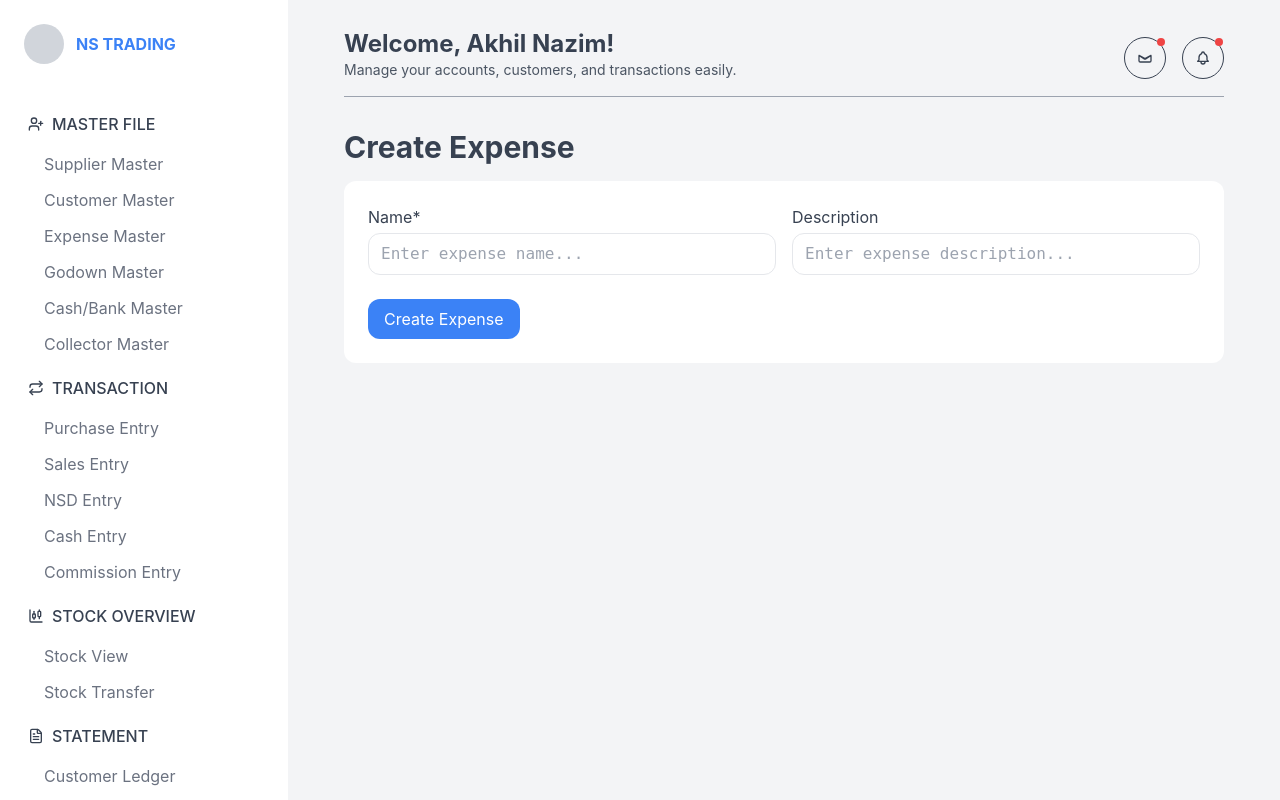
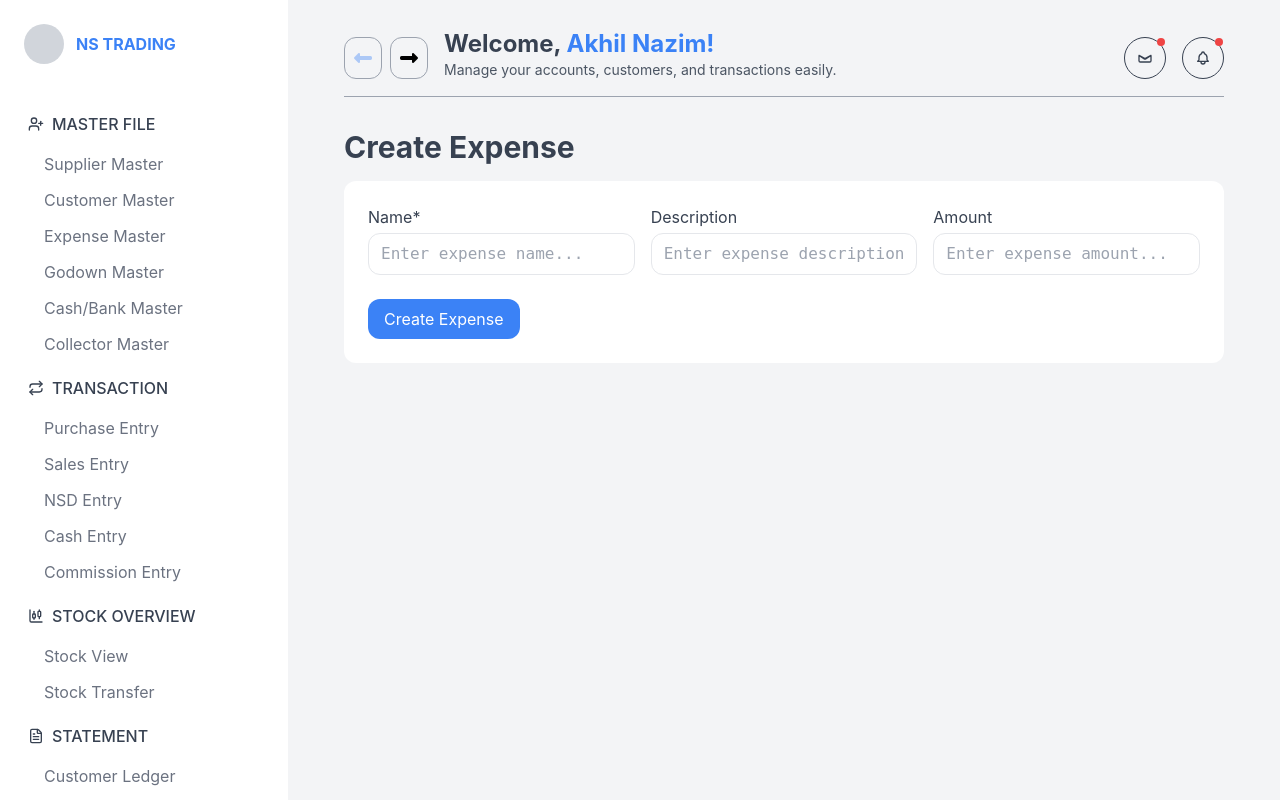
Before and after one commit to Nihal-a/AccuFlow, a Django app: page /expenses/create/ in a window 1280 px wide. Run offline with Django 5.2, Linux system fonts and the light colour scheme; some libraries are stand-ins or nearby versions.

Commit message:
notification, back button

```diff
--- a/accuflow/core/models.py
+++ b/accuflow/core/models.py
@@ -35,6 +35,9 @@ class Expenses(models.Model):
     category  = models.TextField(blank=True,null=True)
     expenseId = models.TextField(blank=True,null=True)
     description = models.TextField(blank=True,null=True)
+    amount = models.FloatField(default=0)
+    created_at = models.DateTimeField(auto_now_add=True,blank=True,null=True)
+    is_active = models.BooleanField(default=True)
 
     def __str__(self):
         return self.category
--- a/accuflow/expenses/views.py
+++ b/accuflow/expenses/views.py
@@ -16,9 +16,13 @@ class AddExpenseView(View):
     def post(self,request):
         name = request.POST.get('name')
         description = request.POST.get('description')
+        amount = request.POST.get('amount',0)
+        if amount == '':
+            amount = 0
         Expenses.objects.create(
             category=name,
             description=description,
+            amount=amount
         )
         return redirect('expenses')
 
@@ -38,5 +42,6 @@ class UpdateExpenseView(View):
         expense = get_object_or_404(Expenses, id=expense_id)
         expense.category = request.POST.get('name')
         expense.description = request.POST.get('description')
+        expense.amount = request.POST.get('amount',0)
         expense.save()
         return redirect('expenses')
--- a/accuflow/static/js/main.js
+++ b/accuflow/static/js/main.js
@@ -1,5 +1,7 @@
 
 function navActive(id) {
+  $('.nav-link').removeClass('active');
+  console.log('object')
     $('#'+id).addClass('active');
 }
 
@@ -83,5 +85,31 @@ $('td').on('click', function() {
   } else {
     selectedTag = selectedTag.filter(id => id !== rowId);
   }
+  console.log(selectedTag)
+});
 
+
+
+
+function isBackAvailable() {
+  if (document.referrer === "") return false;
+  if (!document.referrer.startsWith("http://127.0.0.1:8000")) return false;
+
+  return true;
+}
+
+function goBack() {
+  if (isBackAvailable()) {
+    history.go(-1);
+  }
+}
+
+function goNext() {
+  history.go(1);
+}
+
+$(document).ready(function () {
+  if (!isBackAvailable()) {
+    $("#back-button").addClass("disabled-btn");
+  }
 });
--- a/accuflow/templates/base.html
+++ b/accuflow/templates/base.html
@@ -33,12 +33,24 @@ table, input, textarea {
         font-weight: bold;
       }
   .custom-scrollbar {
-  scrollbar-width: none;          /* Firefox */
-  -ms-overflow-style: none;       /* Internet Explorer / Edge (old) */
+  scrollbar-width: none;
+  -ms-overflow-style: none;
 }
 
 .custom-scrollbar::-webkit-scrollbar {
-  display: none;                  /* Chrome, Safari, and other WebKit browsers */
+  display: none;
+}
+
+
+.arrow-buttons .disabled-btn i {
+    color: #3b82f661 !important;
+}
+
+.arrow-buttons .disabled-btn i:hover {
+    cursor: not-allowed !important;
+    color: #3b82f661 !important;
+}.text-theme{
+    color: #3b82f6;
 }
 
 </style>
@@ -122,28 +134,28 @@ table, input, textarea {
             <a
               href="{% url 'expenses' %}"
               class="flex items-center gap-2 px-3 py-1 rounded hover:bg-gray-100 cursor-pointer block nav-link"
-              id="supplierMasterLink"
+              id="expenseMasterLink"
             >
               <span>Expense Master</span>
             </a>
             <a
               href="{% url 'expenses' %}"
               class="flex items-center gap-2 px-3 py-1 rounded hover:bg-gray-100 cursor-pointer block nav-link"
-              id="supplierMasterLink"
+              id=""
             >
               <span>Godown Master</span>
             </a>
             <a
               href="{% url 'expenses' %}"
               class="flex items-center gap-2 px-3 py-1 rounded hover:bg-gray-100 cursor-pointer block nav-link"
-              id="supplierMasterLink"
+              id=""
             >
               <span>Cash/Bank Master</span>
             </a>
             <a
               href="{% url 'expenses' %}"
               class="flex items-center gap-2 px-3 py-1 rounded hover:bg-gray-100 cursor-pointer block nav-link"
-              id="supplierMasterLink"
+              id=""
             >
               <span>Collector Master</span>
             </a>
@@ -270,13 +282,21 @@ table, input, textarea {
         class="flex justify-between border-b border-gray-400 pb-2 mb-8 items-center"
       >
         <!-- Welcome Text -->
+        <div class="flex gap-4 items-center">
+          <div class="flex gap-2 arrow-buttons">
+             <a href="#" id="back-button" class=" p-2 border border-gray-400 rounded-xl" onclick="goBack();"><i
+                                                class="fa-solid fa-left-long"></i></a>
+                                        <a href="#" id="next-button" class=" p-2 border border-gray-400 rounded-xl" onclick="goNext();"><i
+                                                class="fa-solid fa-right-long"></i></a>
+          </div>
           <div>
           <h1 class="text-2xl font-bold text-gray-700 mb-0">
-            Welcome, Akhil Nazim!
+            Welcome, <span class="text-theme">Akhil Nazim!</span>
           </h1>
           <p class="text-gray-600 text-sm mt-0 mb-2">
             Manage your accounts, customers, and transactions easily.
           </p>
+        </div>
         </div>
 
         <div class="relative flex items-center space-x-4">
@@ -306,8 +326,11 @@ table, input, textarea {
           </button>
 
           <!-- Notification Icon -->
+<div class="relative inline-block">
+  <!-- Notification Button -->
   <button
-            class="relative flex items-center justify-center text-gray-700 p-3 border border-gray-700 rounded-full hover:bg-gray-100 focus:outline-none"
+    id="notificationBtn"
+    class="relative flex items-center justify-center text-gray-700 p-3 border border-gray-700 rounded-full focus:outline-none  hover:bg-blue-500 hover:border-white hover:text-white"
   >
     <svg
       class="w-4 h-4"
@@ -327,6 +350,28 @@ table, input, textarea {
       class="absolute top-0 right-0 inline-block w-2 h-2 bg-red-500 rounded-full"
     ></span>
   </button>
+
+  <!-- Notification Popup -->
+  <div
+    id="notificationPopup"
+    class="hidden absolute right-0 mt-2 w-64 bg-white border border-gray-200 rounded-lg shadow-lg z-50"
+  >
+    <div class="p-3 border-b border-gray-200 font-semibold text-gray-700">
+      Notifications
+    </div>
+    <ul class="max-h-60 overflow-y-auto">
+      <li class="p-3 text-sm text-gray-600 hover:bg-gray-50">
+        🔔 New supplier added
+      </li>
+      <li class="p-3 text-sm text-gray-600 hover:bg-gray-50">
+        ✅ Customer record updated
+      </li>
+      <li class="p-3 text-sm text-gray-600 hover:bg-gray-50">
+        📦 Delivery scheduled tomorrow
+      </li>
+    </ul>
+  </div>
+</div>
         </div>
       </div>
 
@@ -334,16 +379,17 @@ table, input, textarea {
     </main>
 
     <script
-      src="https://cdn.jsdelivr.net/npm/alpinejs@3.x.x/dist/cdn.min.js"
-      defer
-    ></script>
-    <script
       src="https://cdnjs.cloudflare.com/ajax/libs/jquery/3.7.1/jquery.min.js"
       integrity="sha512-v2CJ7UaYy4JwqLDIrZUI/4hqeoQieOmAZNXBeQyjo21dadnwR+8ZaIJVT8EE2iyI61OV8e6M8PP2/4hpQINQ/g=="
       crossorigin="anonymous"
       referrerpolicy="no-referrer"
     ></script>
-    <script src="/static/js/main.js?v=6.5"></script>
+
+    <script
+      src="https://cdn.jsdelivr.net/npm/alpinejs@3.x.x/dist/cdn.min.js"
+      defer
+    ></script>
+    <script src="/static/js/main.js?v=6.9"></script>
 
     {% block externalJS %}{% endblock %}
     <script src="https://unpkg.com/lucide@latest"></script>
@@ -351,6 +397,20 @@ table, input, textarea {
   document.addEventListener("DOMContentLoaded", function () {
     lucide.createIcons(); // initialize all Lucide icons
   });
+    const btn = document.getElementById("notificationBtn");
+  const popup = document.getElementById("notificationPopup");
+
+  btn.addEventListener("click", (e) => {
+    e.stopPropagation();
+    popup.classList.toggle("hidden");
+    btn.classList.toggle('bg-blue-500 border-white text-white');
+  });
+  document.addEventListener("click", (e) => {
+    if (!btn.contains(e.target) && !popup.contains(e.target)) {
+      popup.classList.add("hidden");
+    }
+  });
+
 </script>
 
   </body>
--- a/accuflow/templates/expenses/create.html
+++ b/accuflow/templates/expenses/create.html
@@ -21,7 +21,7 @@
 <div class="bg-white rounded-xl p-6  ">
     <form method="post" action="{% url 'create-expense' %}">
         {% csrf_token %}
-        <div class="grid grid-cols-1 md:grid-cols-2 gap-4">
+        <div class="grid grid-cols-1 md:grid-cols-3 gap-4">
             <div>
                 <label class="block text-gray-700">Name*</label>
                 <input type="text" placeholder="Enter expense name..." name="name" class="w-full mt-1 px-3 py-2 border rounded-xl focus:outline-none focus:ring-2 focus:ring-blue-500" required>
@@ -29,6 +29,10 @@
             <div>
                 <label class="block text-gray-700">Description</label>
                 <input type="text" placeholder="Enter expense description..." name="description" class="w-full mt-1 px-3 py-2 border rounded-xl focus:outline-none focus:ring-2 focus:ring-blue-500">
+            </div>
+            <div>
+                <label class="block text-gray-700">Amount</label>
+                <input type="number" step="0.01" placeholder="Enter expense amount..." name="amount" class="w-full mt-1 px-3 py-2 border rounded-xl focus:outline-none focus:ring-2 focus:ring-blue-500 no-spinners" >
             </div>
         </div>
         <div class="mt-6">
--- a/accuflow/templates/expenses/expenses.html
+++ b/accuflow/templates/expenses/expenses.html
@@ -59,6 +59,7 @@
         <th class="px-4 py-3 text-left font-medium">#</th>
         <th class="px-4 py-3 text-left font-medium">Name</th>
         <th class="px-4 py-3 text-left font-medium">Description</th>
+        <th class="px-4 py-3 text-right font-medium">Amount</th>
       </tr>
     </thead>
     <tbody class="bg-gray-100 search-area">
@@ -87,6 +88,7 @@
         </td>
         <td class="px-4 py-2 font-semibold uppercase">{{ expense.category }}</td>
         <td class="px-4 py-2 text-gray-700">{{ expense.description }}</td>
+        <td class="px-4 py-2 text-gray-700 text-right font-bold">{{ expense.amount }}</td>
       </tr>
       {% endfor %}
         {% else %}
--- a/accuflow/templates/expenses/update.html
+++ b/accuflow/templates/expenses/update.html
@@ -21,7 +21,7 @@
 <div class="bg-white shadow rounded-xl p-6 ">
     <form method="post" action="{% url 'edit-expense' expense.id %}">
         {% csrf_token %}
-        <div class="grid grid-cols-1 md:grid-cols-2 gap-4">
+        <div class="grid grid-cols-1 md:grid-cols-3 gap-4">
             <div>
                 <label class="block text-gray-700">Name*</label>
                 <input type="text" name="name" value="{{ expense.category }}" class="w-full mt-1 px-3 py-2 border rounded-xl focus:outline-none focus:ring-2 focus:ring-blue-500" required>
@@ -29,6 +29,10 @@
               <div>
                 <label class="block text-gray-700">Descriprion</label>
                 <input type="text" name="description" value="{{ expense.description }}" class="w-full mt-1 px-3 py-2 border rounded-xl focus:outline-none focus:ring-2 focus:ring-blue-500" >
+            </div>
+            <div>
+                <label class="block text-gray-700">Amount</label>
+                <input type="number" step="0.01" name="amount" value="{{ expense.amount }}" class="w-full mt-1 px-3 py-2 border rounded-xl focus:outline-none focus:ring-2 focus:ring-blue-500 no-spinners" required>
             </div>
         </div>
         <div class="mt-6">
```
Also changed, not shown: accuflow/templates/customer/customers.html (+4 -4 lines), accuflow/templates/supplier/suppliers.html (+4 -4 lines), accuflow/core/migrations/0005_expenses_amount_expenses_created_at_and_more.py (added). Lines whose indentation alone changed are shown as unchanged.
